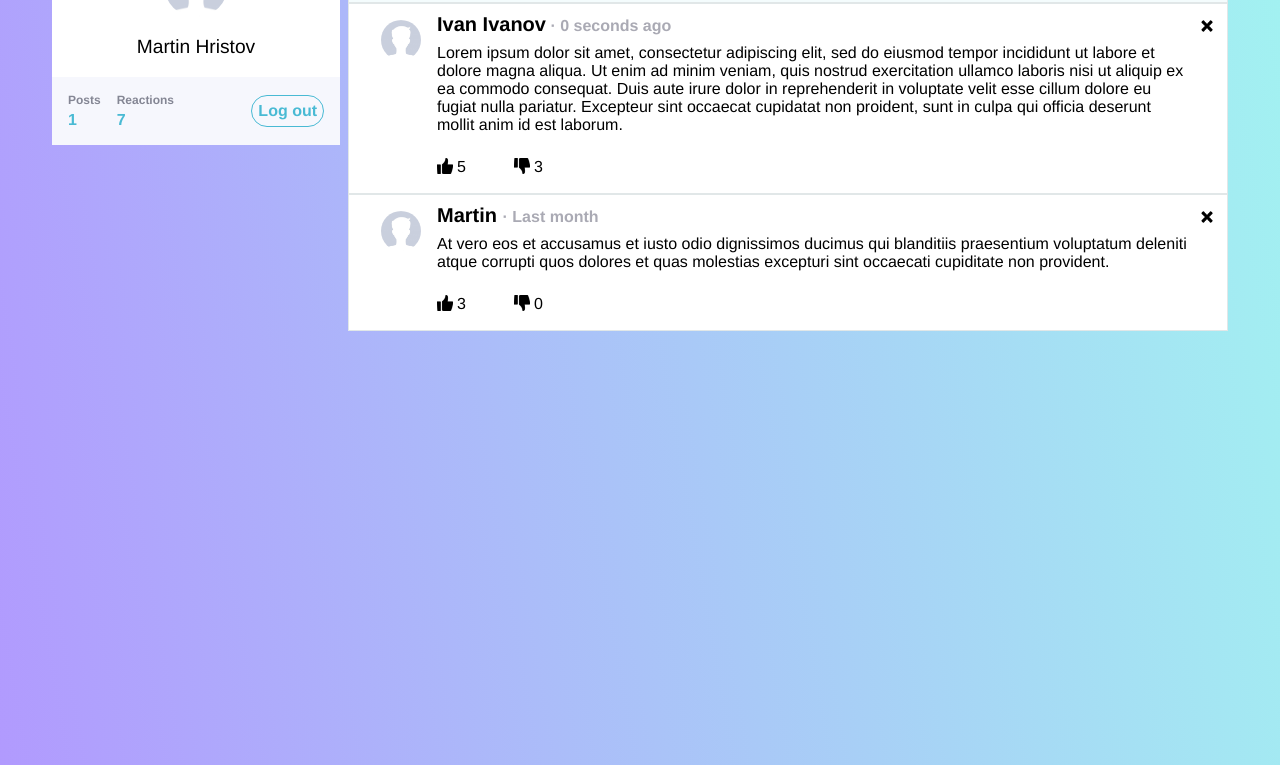
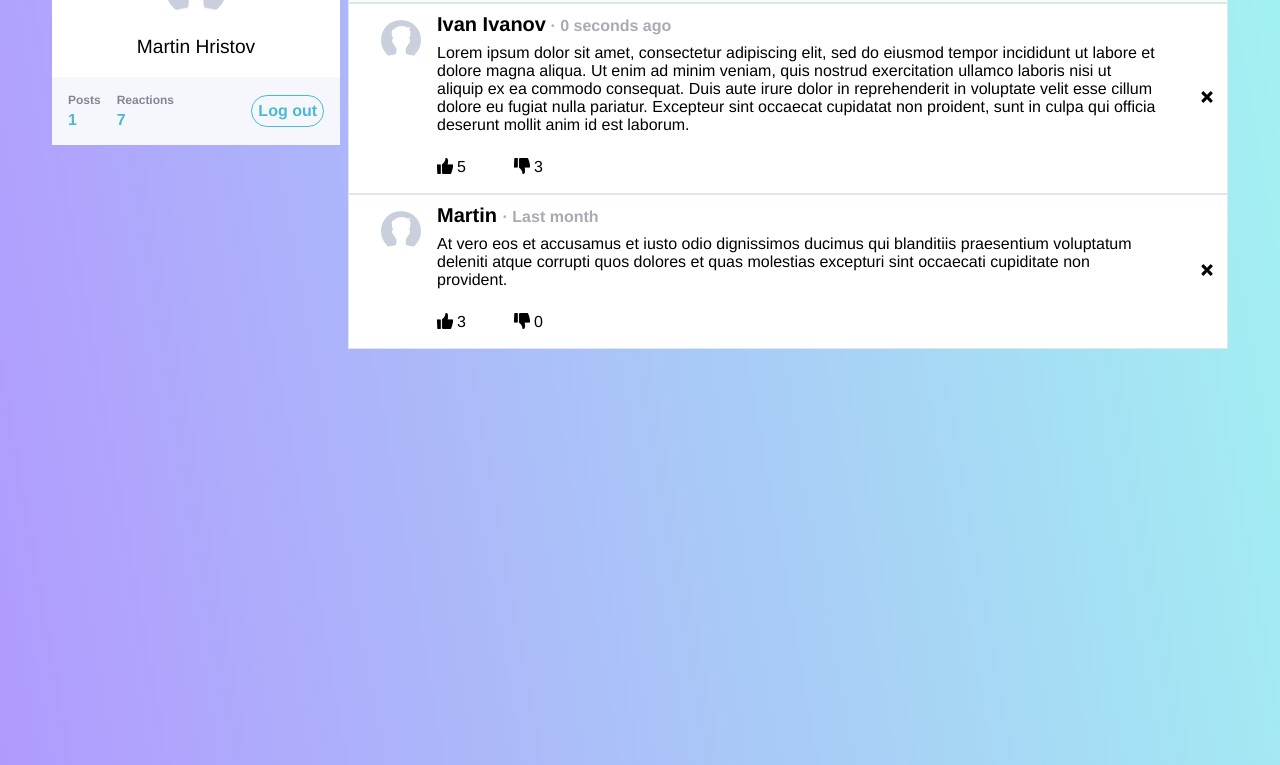
Before and after one commit to Hristov98/fmi-Front-End-Web, a plain HTML site: page Homework 1/html/profile.html in a window 1280 px wide. Shown: the part 107-872 px from the top of the page. Drawn offline with Linux system fonts and the light colour scheme.

Commit message:
Modify design and add responsive css

```diff
--- a/Homework 1/html/profile.html
+++ b/Homework 1/html/profile.html
@@ -1,6 +1,7 @@
 <!DOCTYPE html>
 <html lang="en">
     <head>
+        <meta name="viewport" content="width=device-width, initial-scale=1" />
         <title>Flutter profile</title>
         <link rel="stylesheet" href="../css/profile.css" />
     </head>
@@ -51,9 +52,6 @@
                                     <span class="postName">Ivan Ivanov</span>
                                     <span class="postTime"> · 0 seconds ago</span>
                                 </div>
-                                <button class="closeButton" type="submit" class="closeButton">
-                                    <img src="../img/closeIcon.png" alt="closeImage" />
-                                </button>
                             </div>
                             <p class="postContent">
                                 Lorem ipsum dolor sit amet, consectetur adipiscing elit, sed do
@@ -79,6 +77,9 @@
                                 </span>
                             </div>
                         </aside>
+                        <button class="closeButton" type="submit" class="closeButton">
+                            <img src="../img/closeIcon.png" alt="closeImage" />
+                        </button>
                     </li>
                     <li>
                         <img class="postAvatar" src="../img/profileIcon.jpg" alt="profileImage" />
@@ -88,9 +89,6 @@
                                     <span class="postName">Martin </span>
                                     <span class="postTime"> · Last month</span>
                                 </div>
-                                <button type="submit" class="closeButton">
-                                    <img src="../img/closeIcon.png" alt="closeImage" />
-                                </button>
                             </div>
                             <p class="postContent">
                                 At vero eos et accusamus et iusto odio dignissimos ducimus qui
@@ -113,6 +111,9 @@
                                 </span>
                             </div>
                         </aside>
+                        <button type="submit" class="closeButton">
+                            <img src="../img/closeIcon.png" alt="closeImage" />
+                        </button>
                     </li>
                 </ul>
             </aside>
```
Also changed, not shown: Homework 1/html/login.html (+1 -0 lines), Homework 1/html/registration.html (+2 -1 lines).
